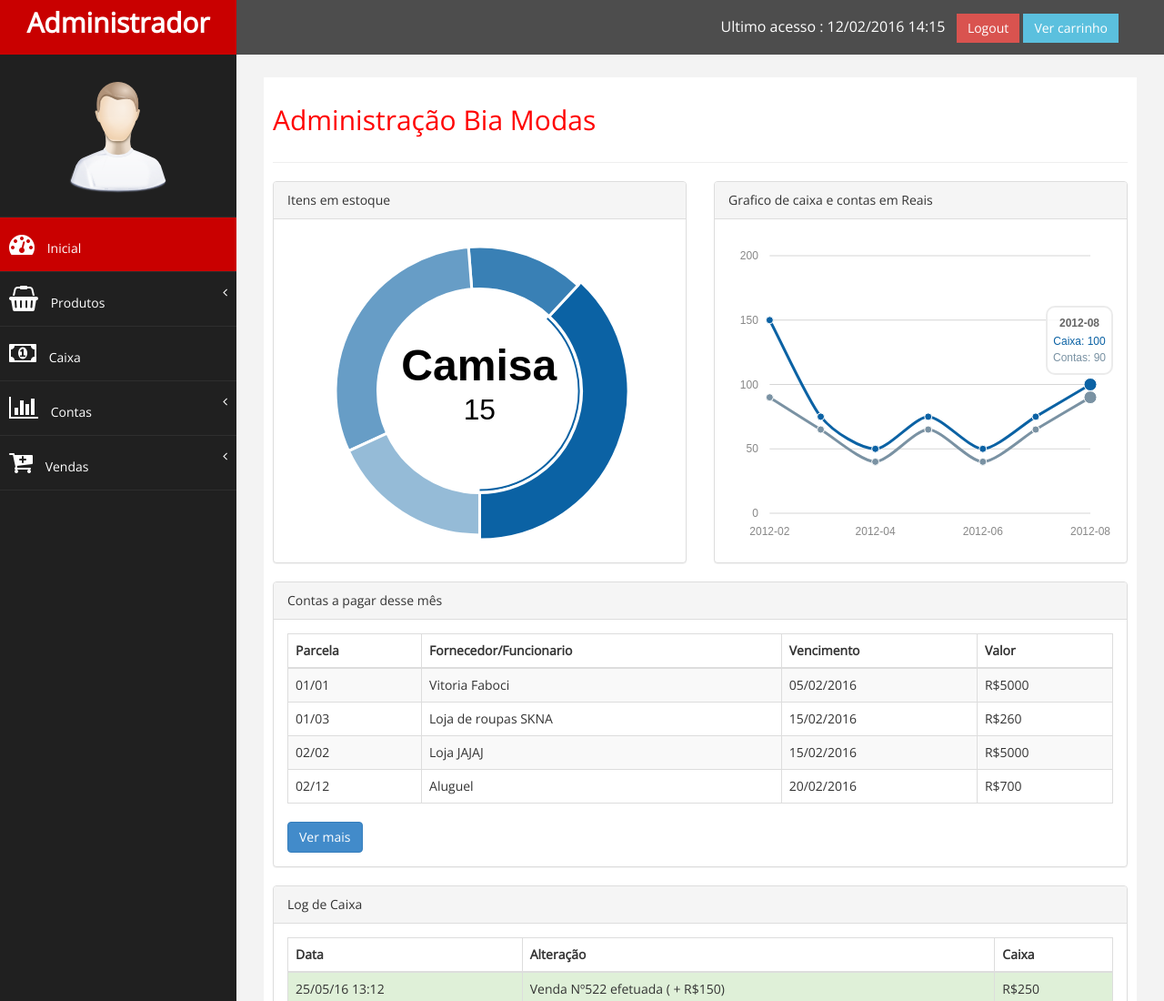
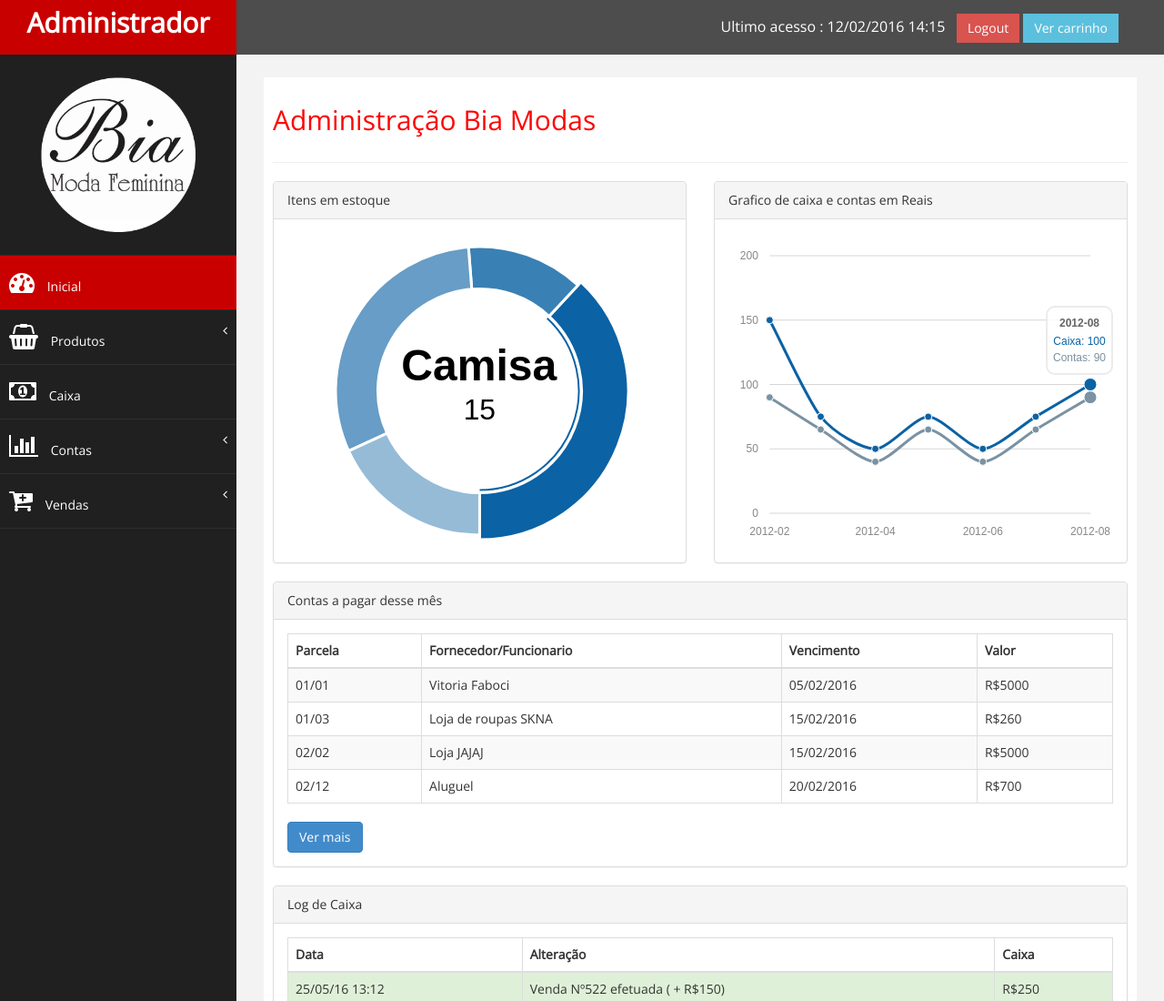
Before and after one commit to johnramone/bianca, a plain HTML site: page index.html in a window 1280 px wide. Shown: the top 1100 px of the page at 91% size. Drawn offline with nearby package versions, Linux system fonts and the light colour scheme.

Commit message:
Inserção do logo e logo adicionado na navegação do site

```diff
--- a/index.html
+++ b/index.html
@@ -44,7 +44,7 @@
                 <div class="sidebar-collapse">
                     <ul class="nav" id="main-menu">
                         <li class="text-center">
-                            <img src="assets/img/find_user.png" class="user-image img-responsive"/>
+                            <img src="assets/img/logo-mini.png" class="user-image img-responsive"/>
                         </li>
 
 
```
Also changed, not shown: produtosca.html (+1 -1 lines), produtosco.html (+1 -1 lines), assets/img/logo-mini.png (added), assets/img/logo.jpg (added).
